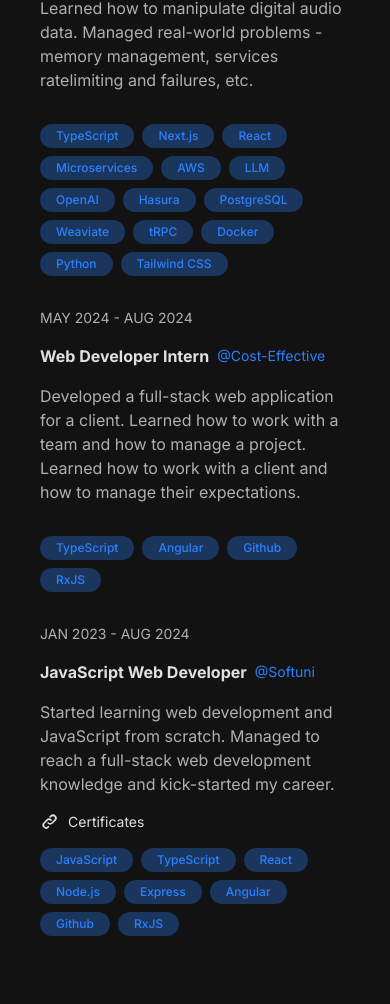
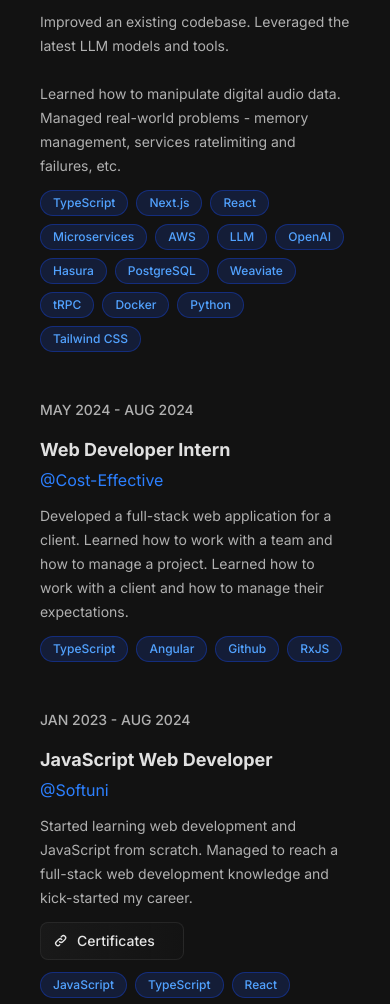
Before and after one commit to marionikolov17/new-portfolio, a Next.js app: page / in a window 390 px wide. Shown: the part 2516-3520 px from the top of the page. Built offline with nearby package versions, Linux system fonts and the light colour scheme.

Commit message:
Enhance: experience section

```diff
--- a/src/app/globals.css
+++ b/src/app/globals.css
@@ -129,3 +129,60 @@
     transform: translateX(0);
   }
 }
+
+@keyframes fade-in-up {
+  0% {
+    opacity: 0;
+    transform: translateY(30px);
+  }
+  100% {
+    opacity: 1;
+    transform: translateY(0);
+  }
+}
+
+@keyframes fade-in-left {
+  0% {
+    opacity: 0;
+    transform: translateX(-30px);
+  }
+  100% {
+    opacity: 1;
+    transform: translateX(0);
+  }
+}
+
+@keyframes timeline-grow {
+  0% {
+    height: 0;
+  }
+  100% {
+    height: 100%;
+  }
+}
+
+@keyframes pulse-glow {
+  0%,
+  100% {
+    box-shadow: 0 0 0 0 rgba(59, 130, 246, 0.4);
+  }
+  50% {
+    box-shadow: 0 0 0 8px rgba(59, 130, 246, 0);
+  }
+}
+
+.animate-fade-in-up {
+  animation: fade-in-up 0.6s ease-out forwards;
+}
+
+.animate-fade-in-left {
+  animation: fade-in-left 0.6s ease-out forwards;
+}
+
+.animate-timeline-grow {
+  animation: timeline-grow 1.5s ease-out forwards;
+}
+
+.animate-pulse-glow {
+  animation: pulse-glow 2s infinite;
+}
--- a/src/components/experience-card.tsx
+++ b/src/components/experience-card.tsx
@@ -23,32 +23,46 @@
   links,
 }: InputProps) {
   return (
-    <div className="w-full h-max mb-4 sm:mb-0 flex flex-col gap-y-4 sm:flex-row sm:p-2 lg:p-6 rounded-lg hover:bg-background-300 transition-all duration-300">
-      <div className="w-52 shrink-0 flex ps-2">
-        <p className="text-secondary-text-500 text-sm">{period}</p>
+    <div className="w-full flex flex-col sm:flex-row gap-4 p-4 rounded-lg hover:bg-background-300/50 transition-all duration-300">
+      {/* Period */}
+      <div className="w-full sm:w-48 shrink-0">
+        <p className="text-secondary-text-500 text-sm font-medium">{period}</p>
       </div>
-      <div className="flex flex-col grow px-2">
-        <div className="flex items-center">
-          <h3 className="text-primary-text-500 text-base sm:text-lg font-bold">
+
+      {/* Content */}
+      <div className="flex flex-col grow">
+        {/* Job title and company */}
+        <div className="flex flex-col sm:flex-row sm:items-center gap-1 sm:gap-2">
+          <h3 className="text-primary-text-500 text-lg font-bold">
             {jobTitle}
           </h3>
           <Link
             href={companyLink}
-            className="ms-2 text-blue-500 text-sm sm:text-lg hover:text-blue-600 transition-all duration-300"
+            className="text-blue-500 text-base hover:text-blue-400 transition-colors duration-300 w-fit"
+            target="_blank"
+            rel="noopener noreferrer"
           >
             {companyName}
           </Link>
         </div>
+
+        {/* Description */}
         <p
-          className="text-secondary-text-500 text-base mt-4 leading-6"
+          className="text-secondary-text-500 text-sm mt-3 leading-6"
           dangerouslySetInnerHTML={{ __html: description }}
         />
-        <div className="flex flex-wrap gap-2 mt-4">
-          {links &&
-            links.length > 0 &&
-            links.map((link) => <LinkCard key={link.name} {...link} />)}
-        </div>
-        <div className="flex flex-wrap gap-2 mt-4">
+
+        {/* Links */}
+        {links && links.length > 0 && (
+          <div className="flex flex-wrap gap-2 mt-3">
+            {links.map((link) => (
+              <LinkCard key={link.name} {...link} />
+            ))}
+          </div>
+        )}
+
+        {/* Technologies */}
+        <div className="flex flex-wrap gap-2 mt-3">
           {technologies.map((technology) => (
             <TechnologyCard key={technology} name={technology} />
           ))}
@@ -60,11 +74,8 @@
 
 function TechnologyCard({ name }: { name: string }) {
   return (
-    <div
-      className="w-max h-max flex items-center py-1 px-4 rounded-full"
-      style={{ backgroundColor: '#1a365d' }}
-    >
-      <p className="text-blue-500 text-xs font-medium">{name}</p>
+    <div className="px-3 py-1 rounded-full bg-blue-900/30 border border-blue-700/40 hover:bg-blue-800/40 hover:border-blue-600/60 transition-colors duration-200">
+      <p className="text-blue-400 text-xs font-medium">{name}</p>
     </div>
   );
 }
@@ -73,10 +84,12 @@
   return (
     <Link
       href={link}
-      className="text-primary-text-500 text-sm flex items-center hover:text-blue-500 transition-all duration-300"
+      className="group/linkcard inline-flex items-center px-3 py-2 rounded-lg bg-gradient-to-r from-background-300/60 to-background-400/40 border border-border-600/40 text-primary-text-400 text-sm font-medium hover:text-blue-300 hover:border-blue-500/40 hover:from-blue-900/20 hover:to-blue-800/20 transition-all duration-300 hover:shadow-md hover:shadow-blue-500/10"
+      target="_blank"
+      rel="noopener noreferrer"
     >
       <svg
-        className="w-5 h-5"
+        className="w-4 h-4 group-hover/linkcard:text-blue-400 transition-colors duration-300"
         aria-hidden="true"
         xmlns="http://www.w3.org/2000/svg"
         width="24"
@@ -92,7 +105,18 @@
           d="M13.213 9.787a3.391 3.391 0 0 0-4.795 0l-3.425 3.426a3.39 3.39 0 0 0 4.795 4.794l.321-.304m-.321-4.49a3.39 3.39 0 0 0 4.795 0l3.424-3.426a3.39 3.39 0 0 0-4.794-4.795l-1.028.961"
         />
       </svg>
-      <span className="ms-2">{name}</span>
+      <span className="ml-2">{name}</span>
+      <svg
+        className="w-3 h-3 ml-1 opacity-0 group-hover/linkcard:opacity-100 transform translate-x-0 group-hover/linkcard:translate-x-0.5 transition-all duration-300"
+        fill="currentColor"
+        viewBox="0 0 20 20"
+      >
+        <path
+          fillRule="evenodd"
+          d="M10.293 3.293a1 1 0 011.414 0l6 6a1 1 0 010 1.414l-6 6a1 1 0 01-1.414-1.414L14.586 11H3a1 1 0 110-2h11.586l-4.293-4.293a1 1 0 010-1.414z"
+          clipRule="evenodd"
+        />
+      </svg>
     </Link>
   );
 }
--- a/src/components/experience-section.tsx
+++ b/src/components/experience-section.tsx
@@ -8,11 +8,28 @@
       className="w-full min-h-screen my-20 lg:my-8 flex items-center justify-center"
       id="experience"
     >
-      <div className="w-full px-8 md:px-0 md:w-[750px] flex flex-col gap-y-4 overflow-x-hidden">
+      <div className="w-full max-w-4xl px-6 md:px-8 flex flex-col gap-y-4">
         <SectionDelimiter title="Experience" number="03" />
-        {experienceCards.map((card) => (
-          <ExperienceCard key={card.period} {...card} />
-        ))}
+
+        {/* Timeline container */}
+        <div className="relative mt-8">
+          {/* Timeline line - positioned to left of content */}
+          <div className="hidden md:block absolute left-4 top-0 bottom-0 w-0.5 bg-gradient-to-b from-blue-500/40 via-blue-400/20 to-blue-500/40" />
+
+          <div className="space-y-4">
+            {experienceCards.map((card) => (
+              <div key={card.period} className="relative">
+                {/* Timeline dot */}
+                <div className="hidden md:block absolute left-2 top-6 w-4 h-4 bg-blue-500 rounded-full border-4 border-background-400 z-10" />
+
+                {/* Experience card */}
+                <div className="md:ml-12">
+                  <ExperienceCard {...card} />
+                </div>
+              </div>
+            ))}
+          </div>
+        </div>
       </div>
     </div>
   );
```
